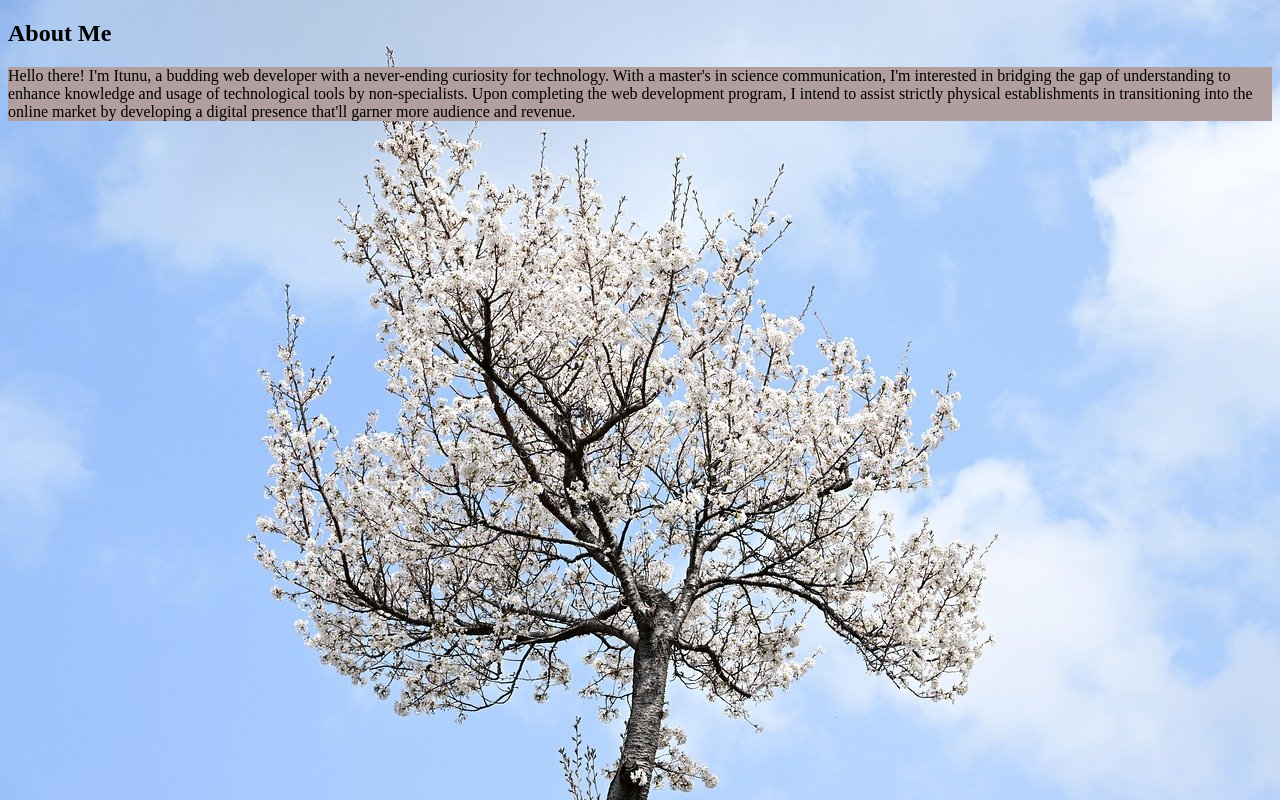
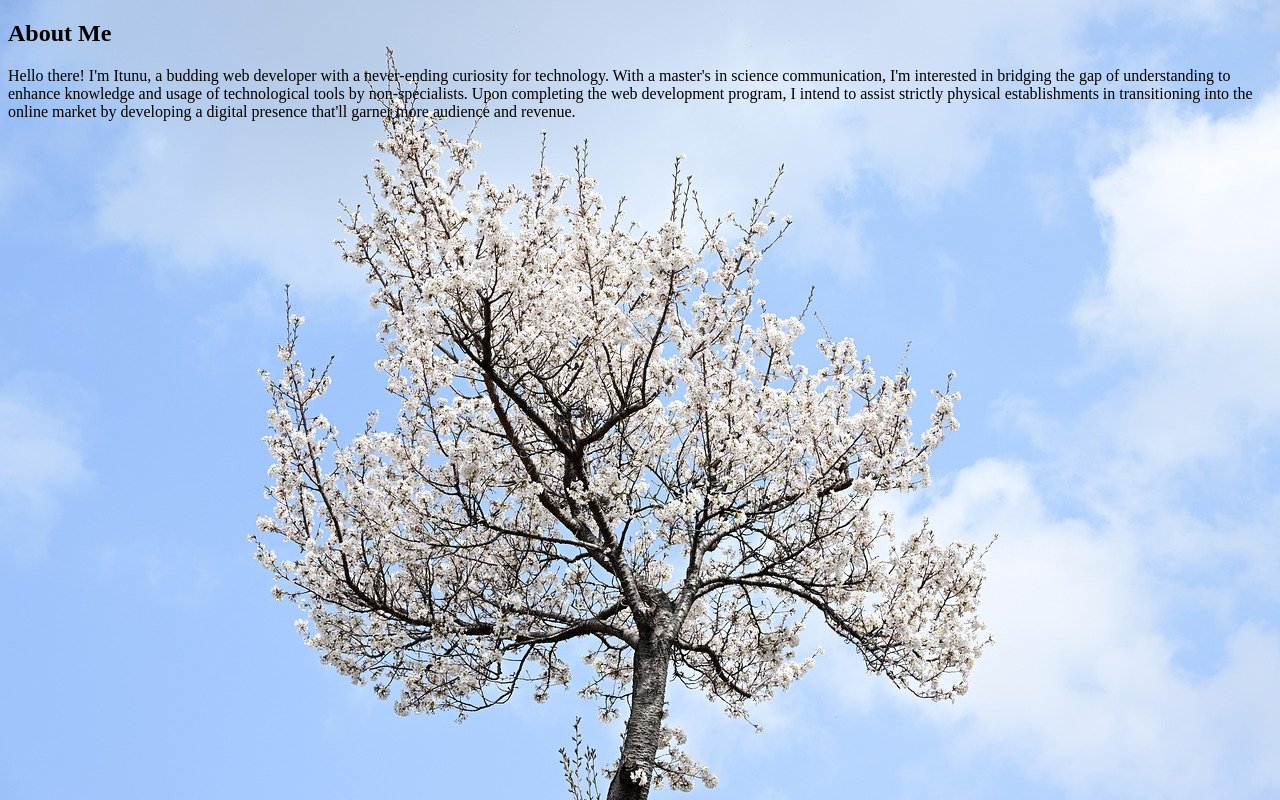
Before and after one commit to Itunu-o/my-first-repository, a plain HTML site: page index.html in a window 1280 px wide. Drawn offline with Linux system fonts and the light colour scheme.

Commit message:
finalfirstpage

```diff
--- a/index.html
+++ b/index.html
@@ -5,21 +5,17 @@
 body {
   background-image: url('wintertree.jpg');
 }
-div {
-  background-color: #b19e9e;
-}
 </style>
 </head>
 <body>
 
 <h2>About Me</h2>
 
-<div>Hello there! I'm Itunu, a budding web developer with a never-ending curiosity for technology.
-    With a master's in science communication, I'm interested in bridging the gap of understanding
-    to enhance knowledge and usage of technological tools by non-specialists.
-    Upon completing the web development program, I intend to assist strictly physical establishments
-    in transitioning into the online market by developing a digital presence that'll garner more audience and revenue.</div>
-
+<p>Hello there! I'm Itunu, a budding web developer with a never-ending curiosity for technology.
+  With a master's in science communication, I'm interested in bridging the gap of understanding
+  to enhance knowledge and usage of technological tools by non-specialists.
+  Upon completing the web development program, I intend to assist strictly physical establishments
+  in transitioning into the online market by developing a digital presence that'll garner more audience and revenue.</p>
 
 </body>
 </html>
```
Also changed, not shown: chocolate.html (deleted, +0 -11 lines).
